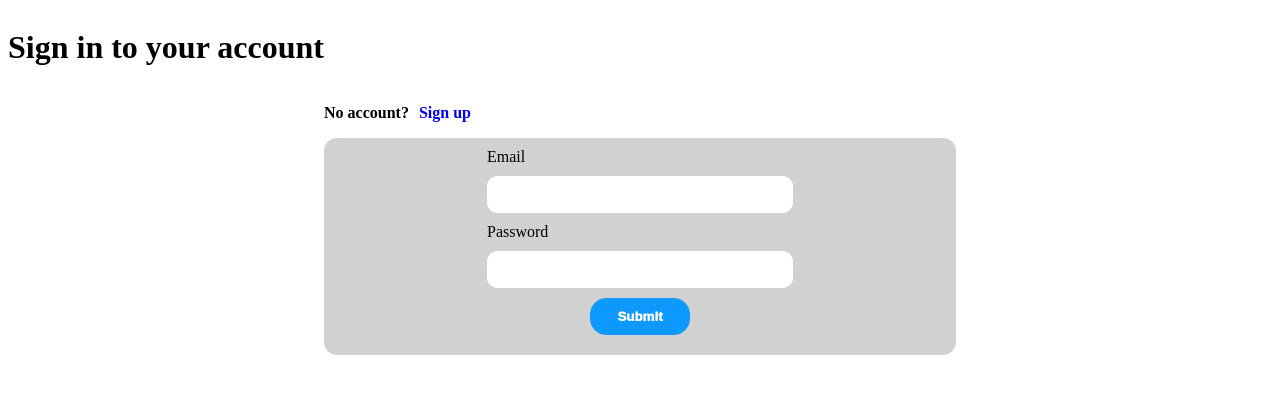
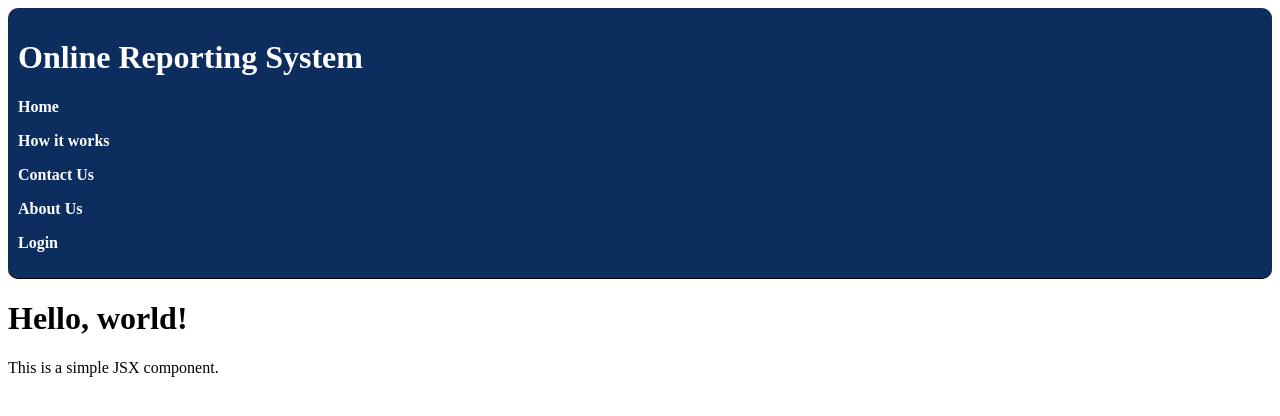
Before and after one commit to usr-0123/ONLINE_CRIME_AND_FRAUD_WEBSITE_REPORTING_SYSTEM, a React (Vite) app in the folder client/: page / in a window 1280 px wide. Shown: the top 416 px of the page. Built offline with nearby package versions, Linux system fonts and the light colour scheme; no server answers.

Commit message:
For the navbar, its complete with proper display options and the guest mode is successfully implemented

```diff
--- a/client/src/App.css
+++ b/client/src/App.css
@@ -2,3 +2,12 @@
   margin: 0;
   padding: 0;
 }
+
+.navbar {
+  background-color: #fd0000;
+  background-color: #0d2d5e;
+  border-radius: 10px;
+  padding: 10px;
+  color: #fff;
+  border-bottom: 1px solid black;
+}
--- a/client/src/App.jsx
+++ b/client/src/App.jsx
@@ -4,7 +4,6 @@ import './App.css'
 // React imports
 import React from 'react'
 import { Route, Router, Routes } from 'react-router-dom'
-
 
 import { ToastContainer, toast } from 'react-toastify';
 import 'react-toastify/dist/ReactToastify.css';
@@ -15,19 +14,32 @@ import Home from './pages/home/Home.jsx'
 import Login from './pages/loginSignUp/Login.jsx'
 import SignUp from './pages/loginSignUp/SignUp.jsx'
 import Admin from './pages/home/Admin.jsx'
+import MainNavbar from './layouts/MainNavbar.jsx';
+import HowItWorks from './pages/PagesContainer/HowItWorks.jsx';
+import ContactUs from './pages/PagesContainer/ContactUs.jsx';
+import AboutUs from './pages/PagesContainer/AboutUs.jsx';
 
 import { ToasterContainer } from './components/toaster/Toaster.jsx';
+import MainLayout from './layouts/MainLayout.jsx';
 
 function App() {
 
   return (
     <>
+    <div className="navbar">
+      <MainNavbar />
+    </div>
       <Routes>
-        <Route path='/' element={<Login />}/>
+        <Route path='/' element={<MainLayout />}/>
+        <Route path='/login' element={<Login />}/>
         <Route path='/signUp' element={<SignUp />}/>
+        <Route path='/howItWorks' element = {<HowItWorks />} />
+        <Route path='/contactUs' element = {<ContactUs />} />
+        <Route path='/aboutUs' element = {<AboutUs />} />
         <Route path='*' element={<Home />}/>
         <Route path='/admin/*' element={<Admin />} />
       </Routes>
+
       <ToasterContainer />
       <ToastContainer />
       <Toaster />
--- /dev/null
+++ b/client/src/layouts/MainLayout.jsx
@@ -0,0 +1,12 @@
+import React from 'react';
+
+const MainLayout = () => {
+  return (
+    <div>
+      <h1>Hello, world!</h1>
+      <p>This is a simple JSX component.</p>
+    </div>
+  );
+}
+
+export default MainLayout;
--- /dev/null
+++ b/client/src/layouts/MainNavbar.jsx
@@ -0,0 +1,88 @@
+import React, { useState, useEffect } from 'react';
+import { NavLink } from 'react-router-dom';
+import { FaRegUser } from "react-icons/fa";
+import { TbLogout } from "react-icons/tb";
+import { SuccessToast } from '../components/toaster/Toaster';
+import { useGetUserByIdQuery } from '../features/UserApi.js'; // Update the import path as per your project structure
+
+const MainNavbar = () => {
+  const [isLoggedIn, setIsLoggedIn] = useState(false);
+  const [userData, setUserData] = useState(null);
+
+  const userId = localStorage.getItem('userData') ? JSON.parse(localStorage.getItem('userData')).UserID : null;
+
+  // Fetch user data using React Query
+  const { data: user, isLoading, isError } = useGetUserByIdQuery(userId);
+
+  useEffect(() => {
+    // Check if user is logged in when component mounts
+    setIsLoggedIn(!!userId);
+  }, [userId]);
+
+  useEffect(() => {
+    // Update userData state when user data is fetched
+    if (user) {
+      setUserData(user);
+    }
+  }, [user]);
+
+  const handleLogout = () => {
+    // Clear user data from local storage
+    localStorage.removeItem('userData');
+    setIsLoggedIn(false);
+    SuccessToast('You have logged out successfully');
+  };
+
+  const guestItems = [
+    { name: "Home", path: "/" },
+    { name: "How it works", path: "/howItWorks" },
+    { name: "Contact Us", path: "/contactUs" },
+    { name: "About Us", path: "/aboutUs" },
+    { name: "Login", path: "/login" }
+  ];
+
+  const userItems = [
+    { name: "Dashboard", path: "/mainPage" },
+    { name: "Track Crime", path: "/trackCrime" },
+    { name: <FaRegUser style={{width:"30px", height:"30px"}}/>, path: "/profile" },
+    { name: <TbLogout onClick={handleLogout} style={{width:"30px", height:"30px"}}/>, path: "/" }
+  ];
+
+  const adminItems = [
+    { name: "Home", path: "/admin/adminDashboard" },
+    { name: "Crime Status", path: "/admin/status" },
+    { name: "Categories", icon: "", path: "/admin/categories" },
+    { name: <FaRegUser style={{width:"30px", height:"30px"}}/>, path: "/admin/profile" },
+    { name: <TbLogout onClick={handleLogout} style={{width:"30px", height:"30px"}}/>, path: "/" }
+  ];
+
+  // Define default items
+  const items = isLoggedIn ?
+    // If logged in, check user rank and set items accordingly
+    (userData && userData.User_rank === 'User' ? userItems : adminItems) :
+    // Default to guest items if not logged in
+    guestItems;
+
+  const handleItemClick = (path, name) => {
+    // Handle item click logic here if needed
+  };
+
+  return (
+    <div className='navbarContainer'>
+      <div className='navbarContainerHeader'>
+        <h1>Online Reporting System</h1>
+      </div>
+      <div className='navbarContainerMenu'>
+        {items.map((item, index) => (
+          <div key={index} className="menu-item" onClick={() => handleItemClick(item.path, item.name)}>
+            <NavLink style={{ textDecoration: "none" }} to={item.path}>
+              <p style={{ textDecoration: "none", color:"#fff", fontWeight:"bold" }}>{item.name}</p>
+            </NavLink>
+          </div>
+        ))}
+      </div>
+    </div>
+  );
+};
+
+export default MainNavbar;
--- a/client/src/layouts/Navbar.jsx
+++ b/client/src/layouts/Navbar.jsx
@@ -31,18 +31,6 @@ const Navbar = () => {
       path: "/trackCrime"
     },
     {
-      name: "How it works",
-      path: "/howItWorks"
-    },
-    {
-      name: "Contact Us",
-      path: "/contactUs"
-    },
-    {
-      name: "About Us",
-      path: "/aboutUs"
-    },
-    {
       name: <FaRegUser style={{width:"30px", height:"30px"}}/>,
       path: "/profile"
     },
@@ -63,9 +51,7 @@ const Navbar = () => {
 
   return (
     <div className='navbarContainer'>
-      <div className='navbarContainerHeader'>
-        <h1>Online Reporting System</h1>
-      </div>
+      <div className='navbarContainerHeader'></div>
       <div className='navbarContainerMenu'>
         {items.map((item) => (
           <div key={item.path} className="menu-item" onClick={() => handleItemClick(item.path, item.name)}>
--- a/client/src/layouts/Navbar.scss
+++ b/client/src/layouts/Navbar.scss
@@ -2,15 +2,21 @@
     display: flex;
     justify-content: space-between;
     align-items: center;
+    padding: 0 30px 0 0;
 
 .navbarContainerHeader {
-    width: 50%;
+    width: 60%;
 }
 .navbarContainerMenu {
     display: flex;
-    justify-content: space-around;
+    justify-content: space-between;
     align-items: center;
-    width: 50%;
+    width: 40%;
     // text-decoration: none;
+    background-color: #0d2d5e;
+    // border-radius: 10px;
+    // padding: 0 10px 0 10px;
+    // color: #fff;
+    // border-bottom: 1px solid black;
 }
 }
--- a/client/src/pages/home/Admin.jsx
+++ b/client/src/pages/home/Admin.jsx
@@ -3,7 +3,6 @@ import './Home.scss'
 
 // Import components
 import AdminDashboard from '../Admin/AdminDashboard';
-import Navbar from '../../layouts/AdminNavbar';
 import AboutUs from '../PagesContainer/AboutUs';
 import Status from '../Admin/Status';
 import Categories from '../../components/admin/CrimeCategories'
@@ -17,9 +16,7 @@ import { Route, Routes } from 'react-router-dom';
 const Admin = () => {
   return (
     <div className='home'>
-      <div className='navbar'>
-        <Navbar />
-      </div>
+
       <div className='mainContainer'>
         <Routes>
           <Route path='/adminDashboard' element = {<AdminDashboard />}/>
--- a/client/src/pages/home/Home.jsx
+++ b/client/src/pages/home/Home.jsx
@@ -2,7 +2,6 @@
 import './Home.scss'
 
 // Import components
-import Navbar from '../../layouts/Navbar';
 import MainPage from '../PagesContainer/MainPage';
 import AboutUs from '../PagesContainer/AboutUs';
 import ContactUs from '../PagesContainer/ContactUs';
@@ -17,9 +16,7 @@ import { Route, Routes } from 'react-router-dom';
 const Home = () => {
   return (
     <div className='home'>
-      <div className='navbar'>
-        <Navbar />
-      </div>
+
       <div className='mainContainer'>
         <Routes>
           <Route path='/mainPage' element = {<MainPage />} />
--- a/client/src/pages/home/Home.scss
+++ b/client/src/pages/home/Home.scss
@@ -1,6 +1,6 @@
 .home {
 
-    .navbar {
+    .navbars {
         // background-color: #fd0000;
         background-color: #0d2d5e;
         border-radius: 10px;
--- a/client/src/pages/loginSignUp/SignUp.jsx
+++ b/client/src/pages/loginSignUp/SignUp.jsx
@@ -14,7 +14,7 @@ const SignUp = () => {
   return (
     <div className='lsComponent'>
       <h1 className='lsComponentHeader'>SignUp to your account</h1>
-      <span className='lsComponentSpan'>Already have an account?<p onClick={() => navigate('/')}>Login</p></span>
+      <span className='lsComponentSpan'>Already have an account?<p onClick={() => navigate('/login')}>Login</p></span>
       <div className='lsComponentForm'>
         <SignUpForm />
       </div>
```
Also changed, not shown: client/src/layouts/MainLayout.scss (added).
